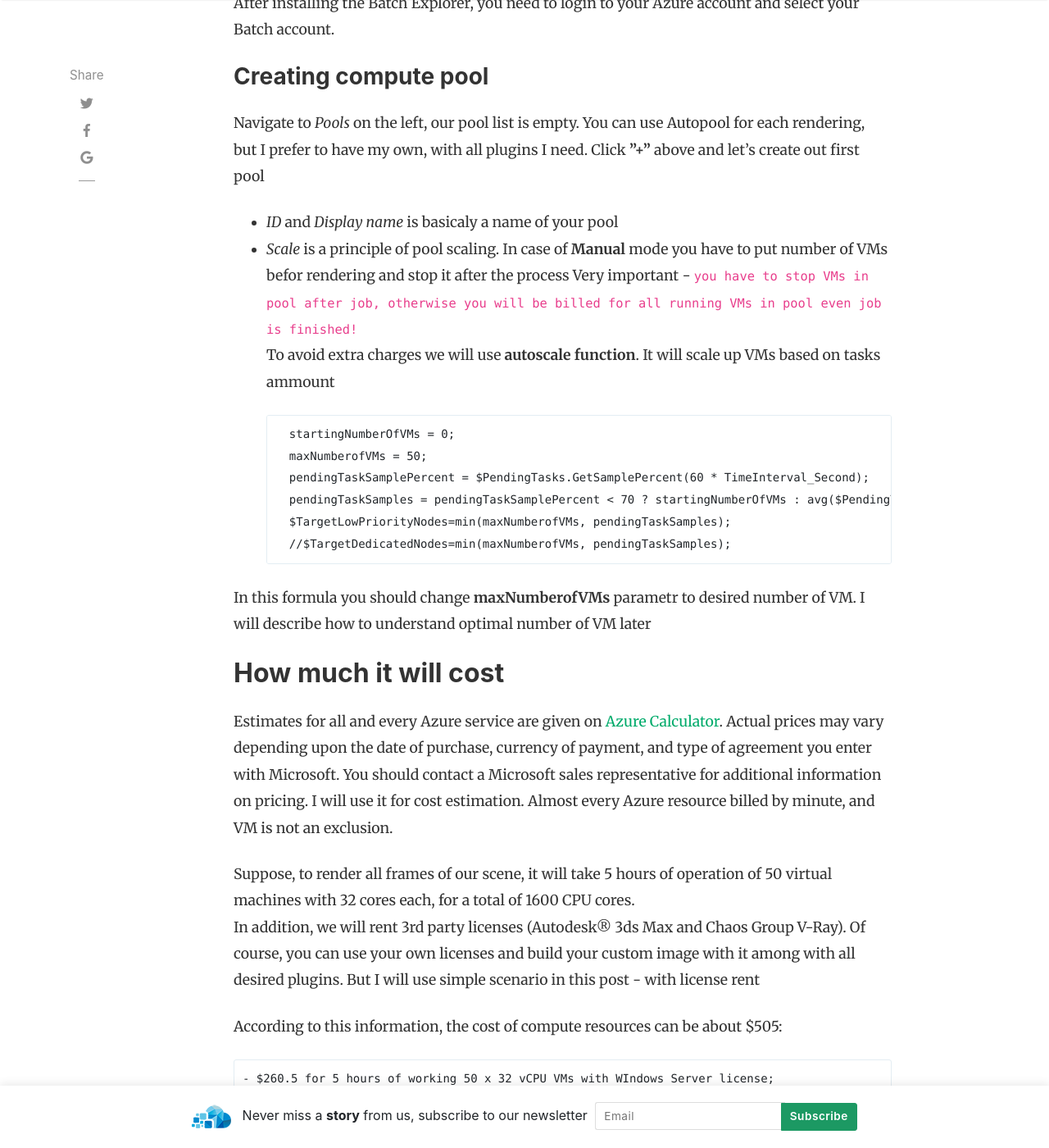
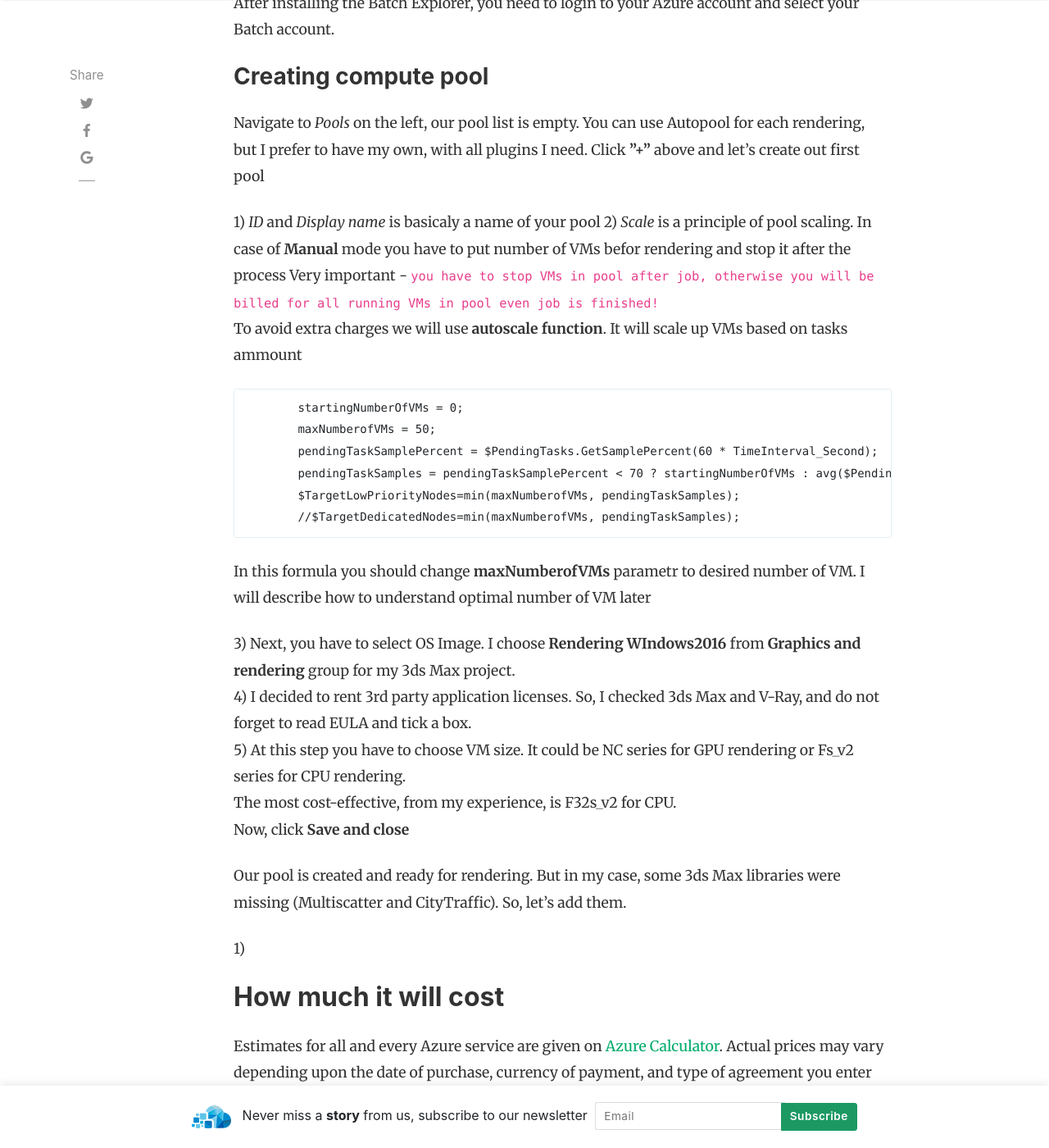
Before and after one commit to AzCEE/azcee.github.io, a Jekyll site: the page built from _posts/2019-02-08-Rendering.md, in a window 1280 px wide and 1400 px high, scrolled down 5455 px. Shown: the whole window at 82% size. Built offline with Jekyll 4.4.1, drawn with Linux system fonts in a browser that asks for light colours; nearby versions of some CDN libraries; comment, search, counter and statistics services are not loaded; some of the changed text lies outside the part shown.

Commit message:
Update 2019-02-08-Rendering.md

```diff
--- a/_posts/2019-02-08-Rendering.md
+++ b/_posts/2019-02-08-Rendering.md
@@ -28,7 +28,7 @@
 You can easily submit a few frames to estimate total cost and time. You even can use your own software and licenses, or rent it on a per-core per-minute rate (for 3DMax and V-Ray for example).
 You can use two types of VM:
 
-**Dedicated**. This VMs will be available to you 100% time you need it
+**Dedicated**. This VMs will be available to you 100% time you need it.
 **Low Priority**. This VMs are not guaranteed. It is a surplus power, based on plans and demand, they can disapear/reapear at any time. And this VMs will cost you 2.5 times cheaper than **Dedicated**. When you need huge ammount of parallel vCPU, it is a perfect resource
 
 And, of course, you don't have to pay to 3rd party provider doing this job. So, let's rock!
@@ -93,8 +93,8 @@
 
 Navigate to *Pools* on the left, our pool list is empty. You can use Autopool for each rendering, but I prefer to have my own, with all plugins I need. Click **"+"** above and let's create out first pool
 
-- *ID* and *Display name* is basicaly a name of your pool
-- *Scale* is a principle of pool scaling. In case of **Manual** mode you have to put number of VMs befor rendering and stop it after the process
+1) *ID* and *Display name* is basicaly a name of your pool
+2) *Scale* is a principle of pool scaling. In case of **Manual** mode you have to put number of VMs befor rendering and stop it after the process
 Very important - `you have to stop VMs in pool after job, otherwise you will be billed for all running VMs in pool even job is finished!`
 To avoid extra charges we will use **autoscale function**. It will scale up VMs based on tasks ammount
 
@@ -106,6 +106,16 @@
 		//$TargetDedicatedNodes=min(maxNumberofVMs, pendingTaskSamples);
 
 In this formula you should change **maxNumberofVMs** parametr to desired number of VM. I will describe how to understand optimal number of VM later
+
+3) Next, you have to select OS Image. I choose **Rendering WIndows2016** from **Graphics and rendering** group for my 3ds Max project.
+4) I decided to rent 3rd party application licenses. So, I checked 3ds Max and V-Ray, and do not forget to read EULA and tick a box.
+5) At this step you have to choose VM size. It could be NC series for GPU rendering or Fs_v2 series for CPU rendering.
+The most cost-effective, from my experience, is F32s_v2 for CPU.
+Now, click **Save and close**
+
+Our pool is created and ready for rendering. But in my case, some 3ds Max libraries were missing (Multiscatter and CityTraffic). So, let's add them.
+
+1)
 
 ## How much it will cost
 
```
